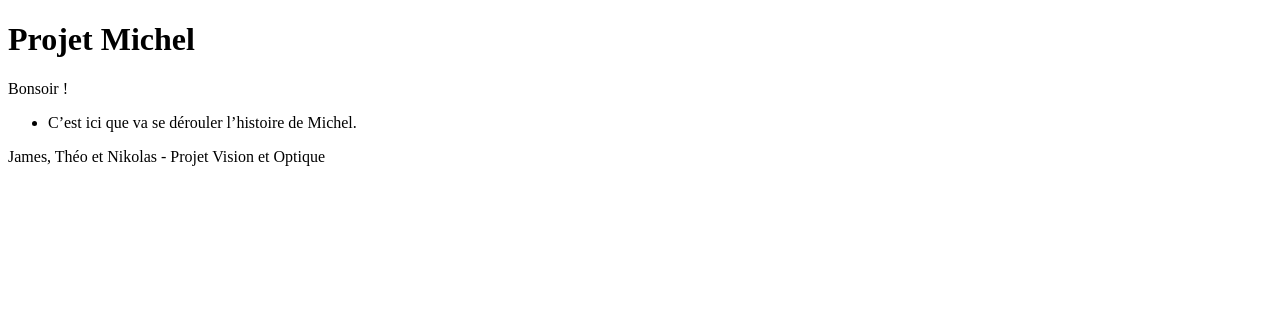
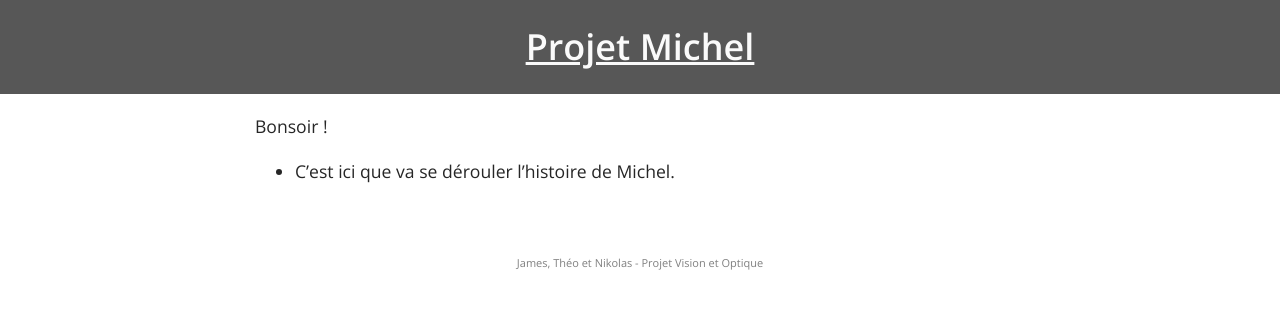
Before and after one commit to TrakJohnson/ProjetMichel, a Jekyll site: the page built from index.md, in a window 1280 px wide. Shown: the top 309 px of the page. Built offline with Jekyll 4.4.1, drawn with Linux system fonts in a browser that asks for light colours; some web fonts are replaced.

Commit message:
I am stupid

```diff
--- a/_includes/head.html
+++ b/_includes/head.html
@@ -5,7 +5,7 @@
 
 	<title>{{site.title}}</title>
 
-	<link rel="stylesheet" href="{{ "/css/main.css" | prepend: site.baseurl | prepend: site.url | replace:'https','' }}">
+	<link rel="stylesheet" href="{{ "/css/main.css" | prepend: site.baseurl | prepend: site.url | replace:'https:','' }}">
 	<link rel="canonical" href="{{ page.url | replace:'index.html','' | prepend: site.baseurl | prepend: site.url }}">
 	<link href='https://fonts.googleapis.com/css?family=Open+Sans:400,300,700,800,600' rel='stylesheet' type='text/css'>
 	<link href='https://fonts.googleapis.com/css?family=Muli:400,300' rel='stylesheet' type='text/css'>
```
